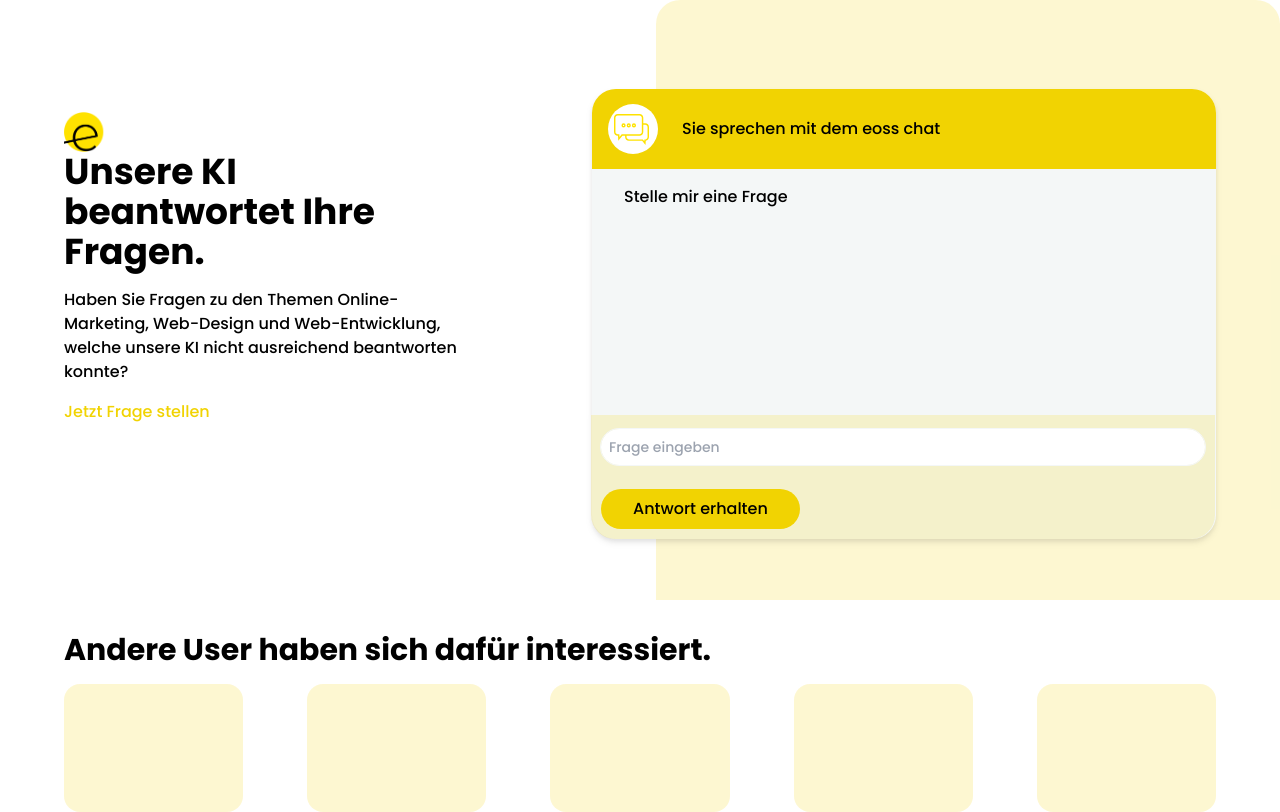
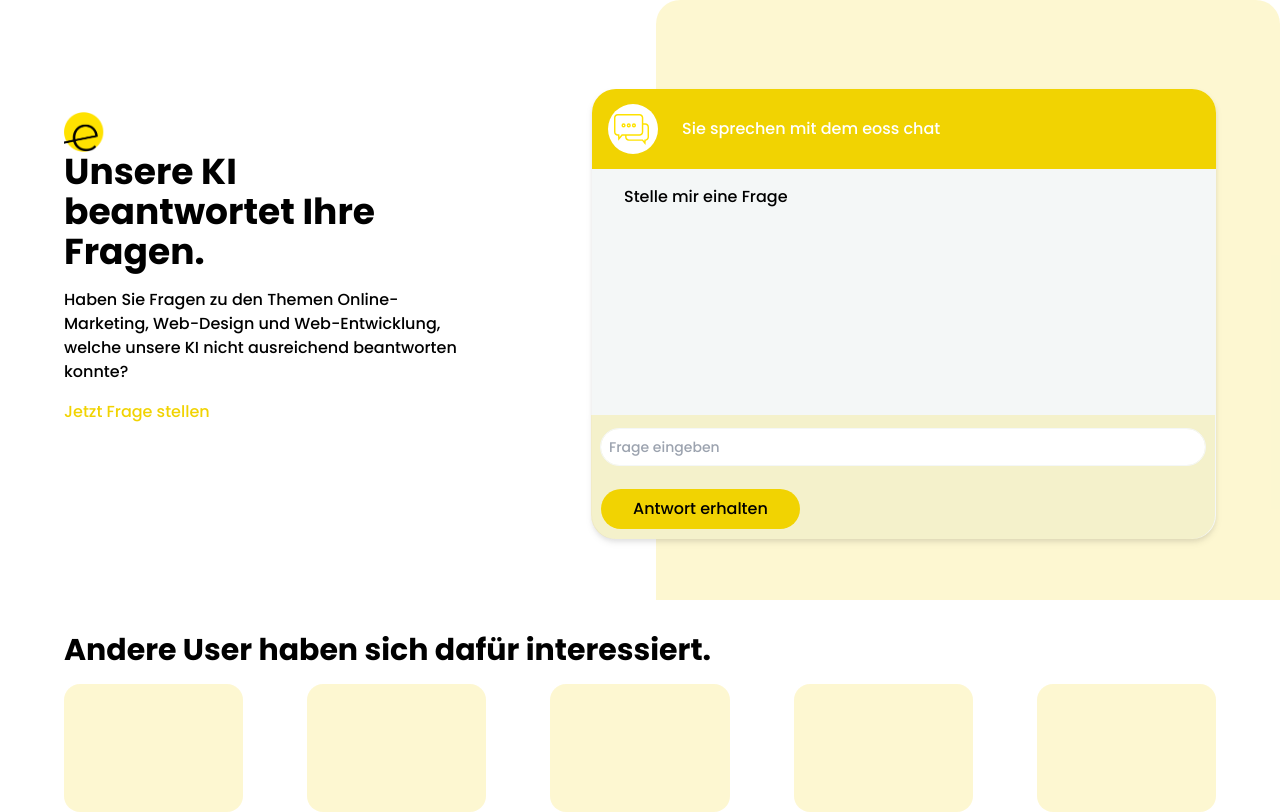
Before and after one commit to eoss-sh/gpt-next-std, a Next.js app: page / in a window 1280 px wide. Built offline with nearby package versions, Linux system fonts and the light colour scheme; no server answers; the database is empty.

Commit message:
#styling

```diff
--- a/src/pages/index.tsx
+++ b/src/pages/index.tsx
@@ -48,7 +48,7 @@ export default function MyPage(props: any) {
                                 </g>
                               </g>
                             </svg>
-        </div><p>Sie sprechen mit dem eoss chat</p>
+        </div><p className="text-white">Sie sprechen mit dem eoss chat</p>
 
        </div>
         <p>Stelle mir eine Frage</p>
```
